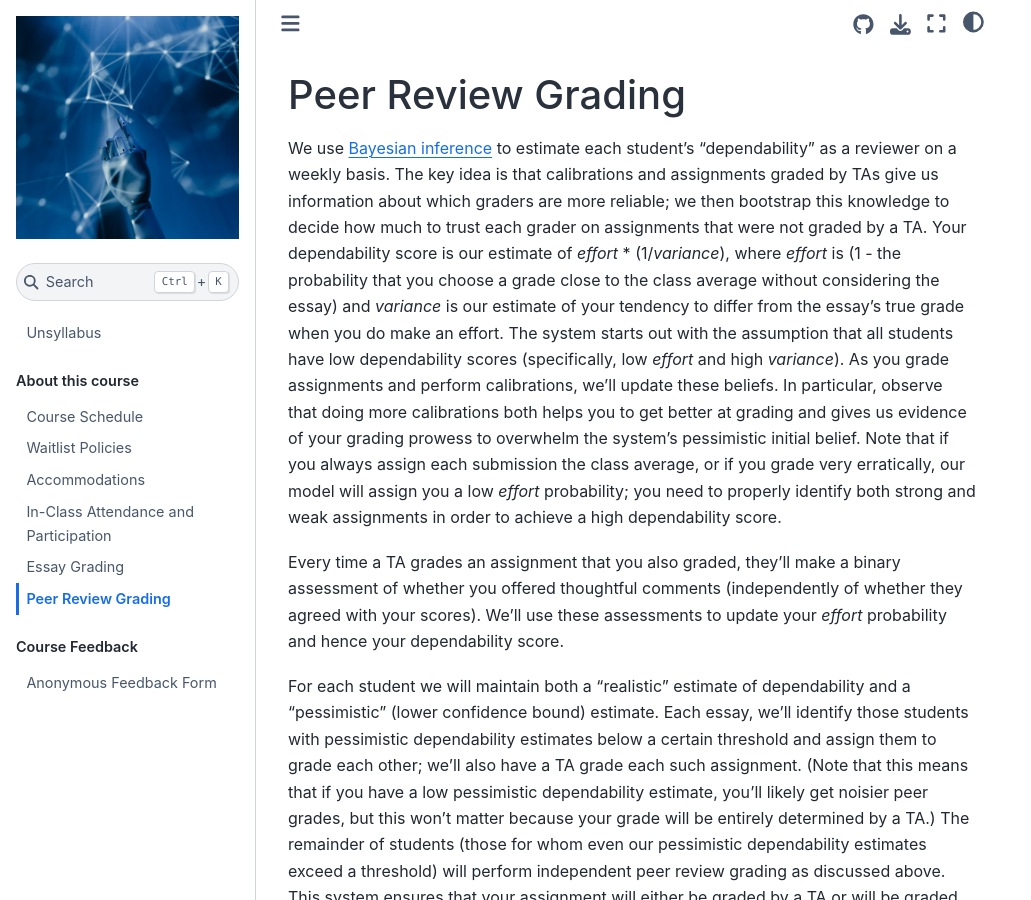
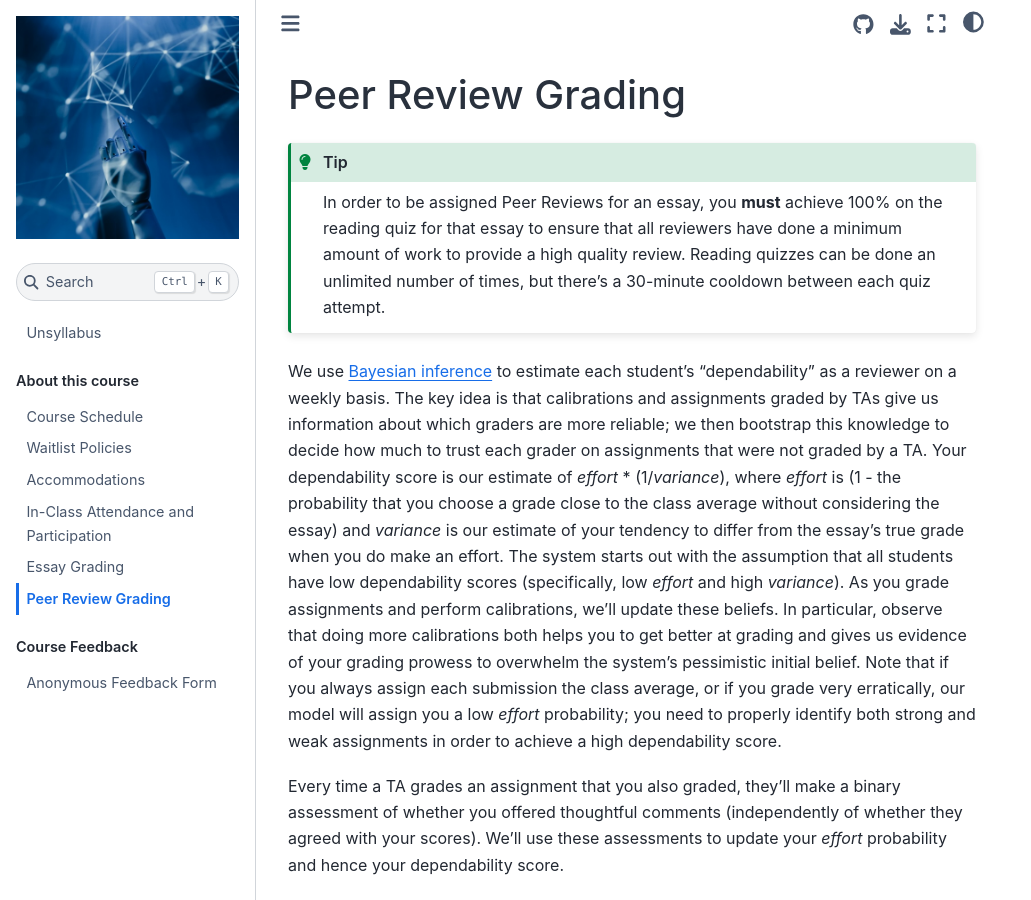
Before and after one commit to UBC-CS/cpsc430, a Jupyter Book: the page built from about/peer_review.md, in a window 1280 px wide and 900 px high. Shown: the whole window, without its empty margins (0-1031 px from the left). Built offline with Jupyter Book 1.0.4 settings and Sphinx 7.4.7 and the Sphinx Book theme 1.1.4, drawn with Linux system fonts in a browser that asks for light colours.

Commit message:
update reading quiz info

````diff
--- a/about/peer_review.md
+++ b/about/peer_review.md
@@ -1,4 +1,9 @@
 # Peer Review Grading
+
+```{tip}
+In order to be assigned Peer Reviews for an essay, you **must** achieve 100% on the reading quiz for that essay to ensure that all reviewers have done a minimum amount of work to provide a high quality review.
+Reading quizzes can be done an unlimited number of times, but there's a 30-minute cooldown between each quiz attempt.
+```
 
 We use [Bayesian inference](https://arxiv.org/abs/2209.01242) to estimate each student's "dependability" as a reviewer on a weekly basis.
 The key idea is that calibrations and assignments graded by TAs give us information about which graders are more reliable; we then bootstrap this knowledge to decide how much to trust each grader on assignments that were not graded by a TA.
````
Also changed, not shown: about/unsyllabus_bits/tools/mta.md (+1 -1 lines).
